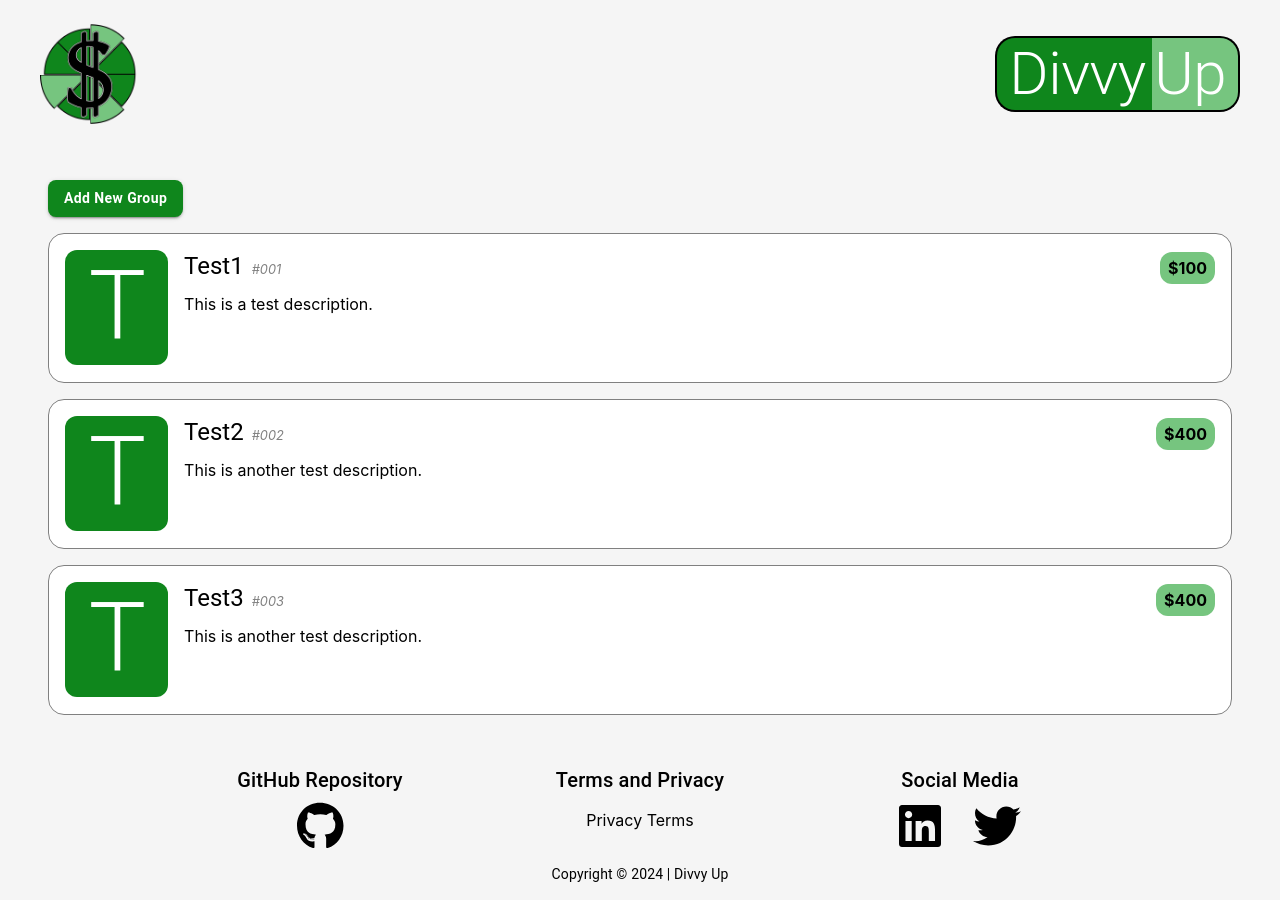
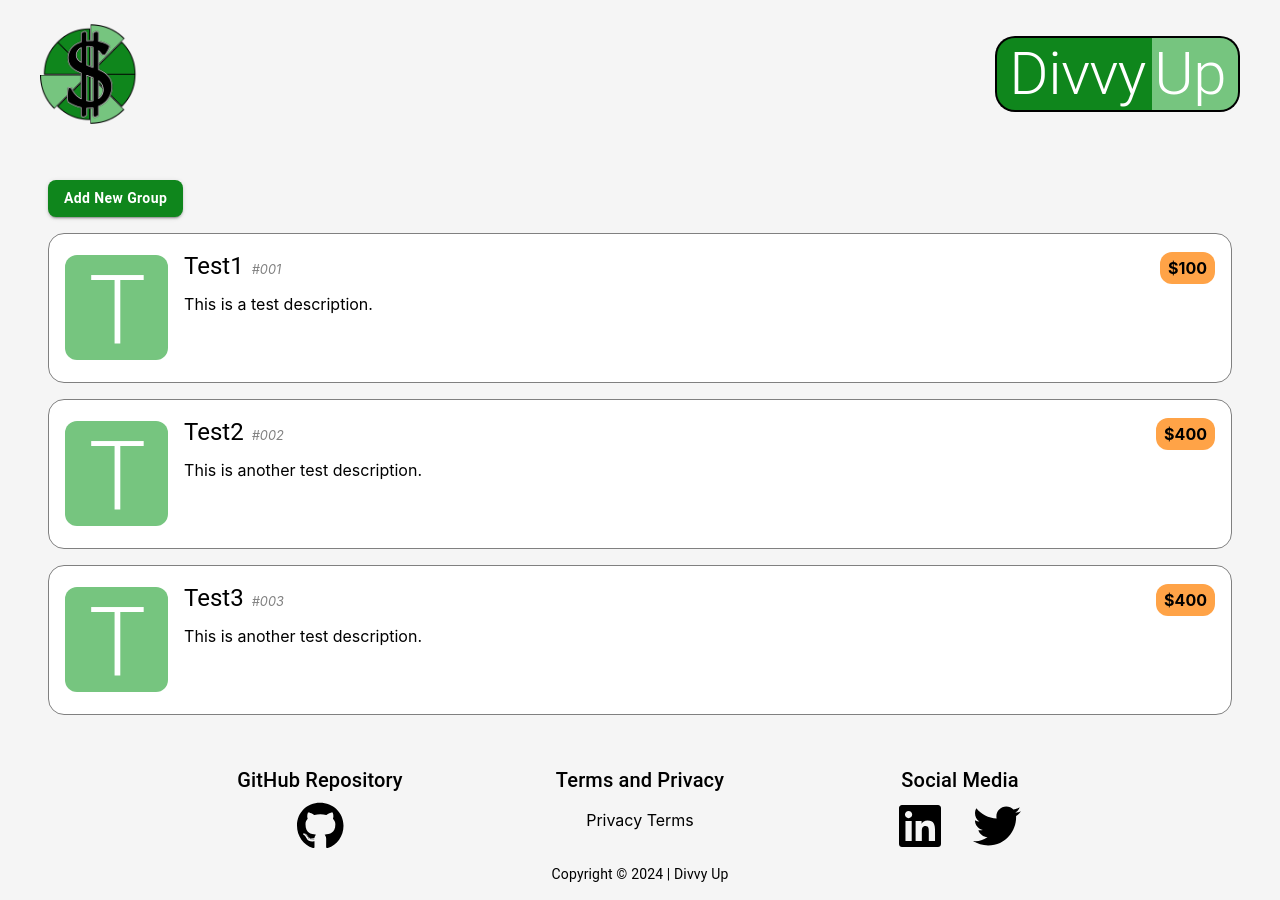
Before and after one commit to chingu-voyages/v51-tier2-team-26, a React (Vite) app: page / in a window 1280 px wide. Built offline with nearby package versions, Linux system fonts and the light colour scheme.

Commit message:
Changed colors for the group image and money owed Boxes, tweaked height for the group image Box

```diff
--- a/src/components/GroupDisplay.jsx
+++ b/src/components/GroupDisplay.jsx
@@ -8,7 +8,7 @@ export default function GroupDisplay( { group }) {
 
     return(
         <Box display='flex' alignItems='center' sx={{ "&:hover":{border: '2px solid #fb8500'}, color: 'black', backgroundColor:'white', width: 1, height: 150, mt: 2, p:2, boxSizing: 'border-box', border:'1px solid gray', borderRadius: 4 }}>
-            <Box sx={{ height: 115, width: 115, backgroundColor: '#0F861C', borderRadius: 3 }}>
+            <Box sx={{ height: 105, width: 115, backgroundColor: '#76C57F', borderRadius: 3, }}>
                 <Typography variant='h1' sx={{ color: 'white', textAlign:'center' }}>{group.groupName[0]}</Typography>
             </Box>
             <Box sx={{ width: 1, height: 1, ml: 2 }}>
@@ -21,7 +21,7 @@ export default function GroupDisplay( { group }) {
                             #{group.id < 10 ? '00'+group.id : '0'+group.id}
                         </Box>
                     </Box>
-                    <Box sx={{ backgroundColor:'#76C57F', px: 1, py:1/2, borderRadius: 3, fontWeight: 'bold' }}>
+                    <Box sx={{ backgroundColor:'#ffa347', px: 1, py:1/2, borderRadius: 3, fontWeight: 'bold' }}>
                         ${group.moneyOwed}
                     </Box>
                 </Box>
```
